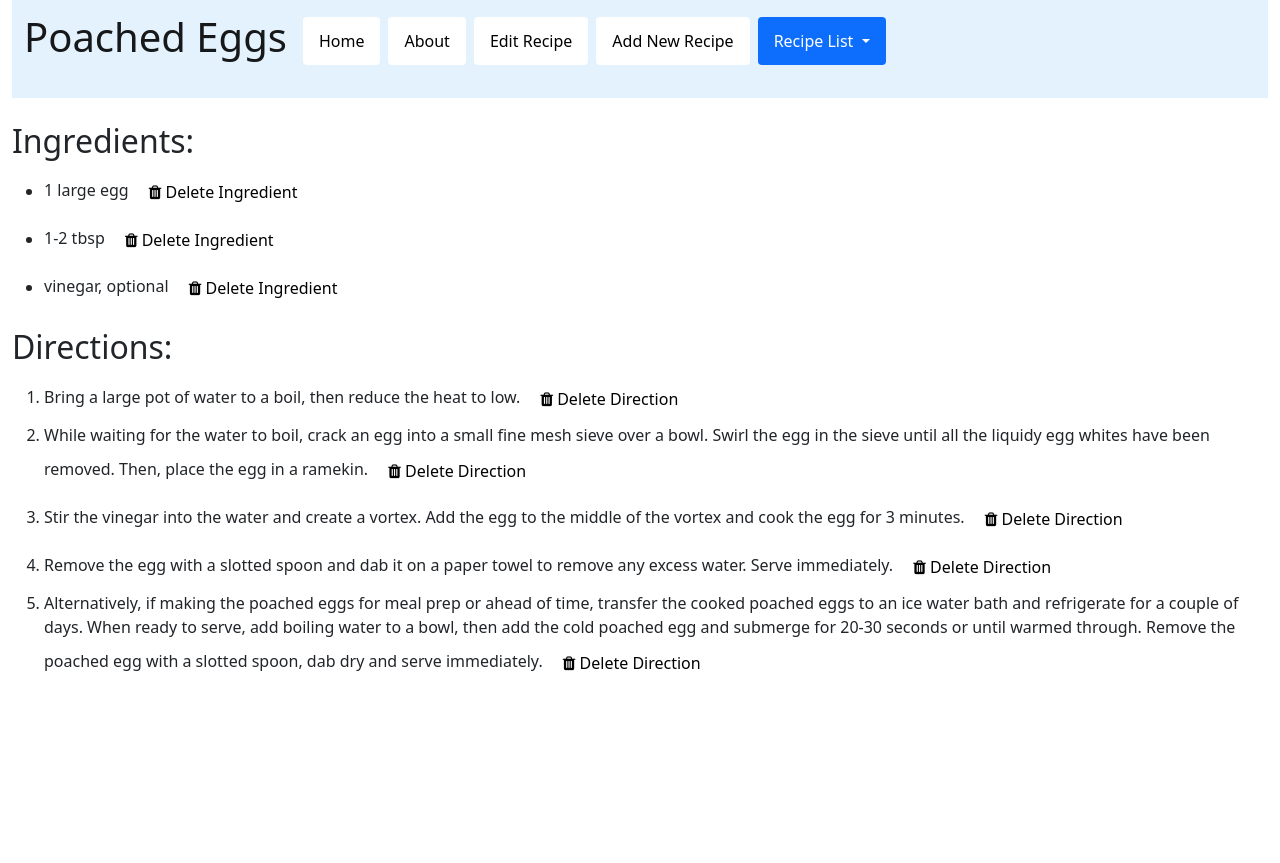
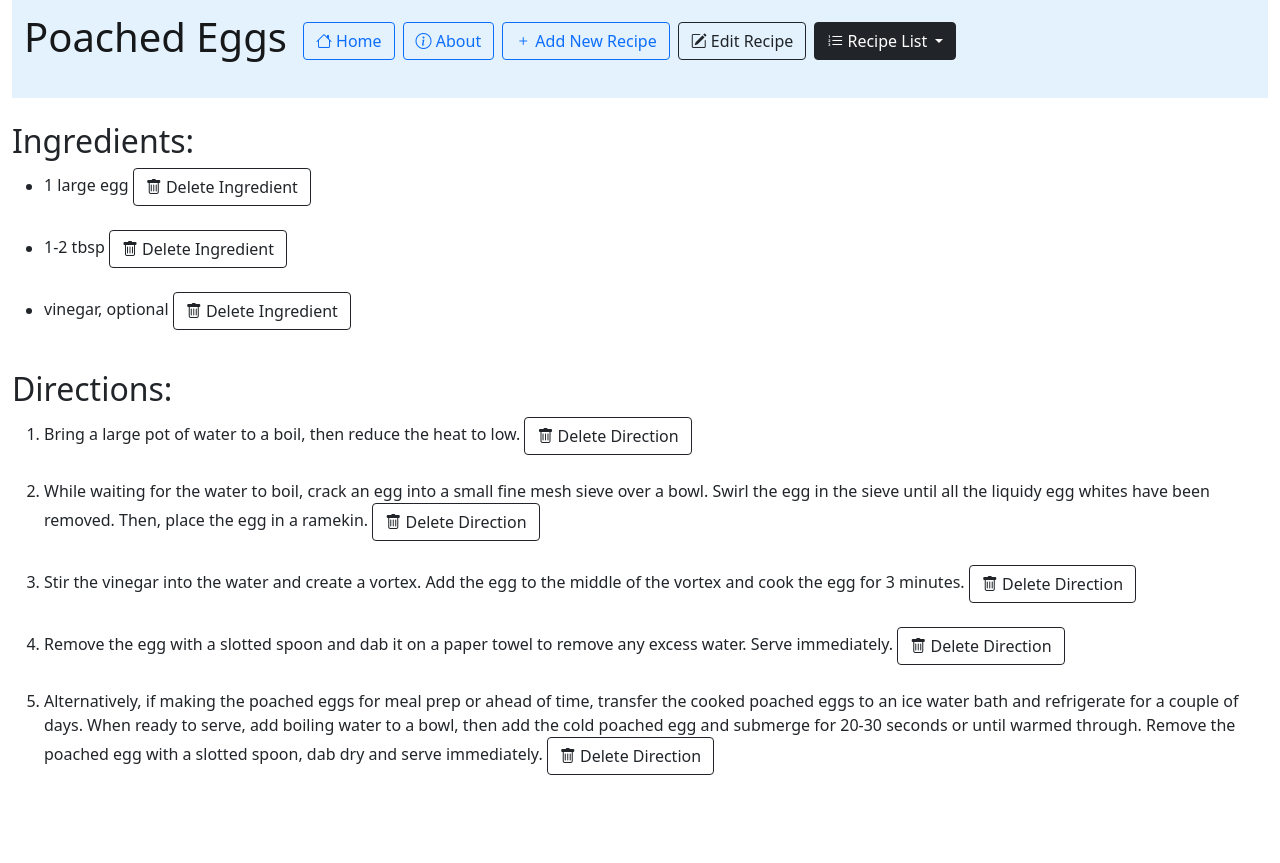
Before and after one commit to bluairis/Recipe_App, a Django app: page /recipe_app/145/ in a window 1280 px wide. Before the commit the page ends 671 px from the top, so only its background shows below. Run offline with Django 3.2, Linux system fonts and the light colour scheme; data comes from the database, SQL or seed files in the repository; both versions use the stored data as it was after the commit.

Commit message:
added some icons

```diff
--- a/recipe_app/templates/recipe_app/recipe_page.html
+++ b/recipe_app/templates/recipe_app/recipe_page.html
@@ -1,43 +1,26 @@
 {% extends "recipe_app/base.html" %}
 {% block content %}
-
-<style>
-.btn {
-  background-color: white;
-  border: none;
-  color: black;
-  padding: 12px 16px;
-  font-size: 16px;
-  cursor: pointer;
-}
-
-/* Darker background on mouse-over */
-.btn:hover {
-  background-color: gray;
-}
-</style>
-
-<link rel="stylesheet" href="https://cdnjs.cloudflare.com/ajax/libs/font-awesome/4.7.0/css/font-awesome.min.css">
 
 <div class="container-fluid">
 <nav class="navbar navbar-light" style="background-color: #e3f2fd;">
   <form class="container-fluid justify-content-start">
     <a class="navbar-brand" ><h1>{{ recipe.recipe_name }}</h1></a>
-    <a class="btn btn-outline-primary me-2" type="button" href="/recipe_app">Home</a>
-    <a class="btn btn-outline-primary me-2" type="button" href="/recipe_app/about">About</a>
-    <a class="btn btn-outline-primary me-2" type="button" href="/recipe_app/{{ recipe.id }}/edit_recipe">Edit Recipe</a>
-    <a class="btn btn-outline-primary me-2" type="button" href="/recipe_app/add">Add New Recipe</a>
+    <a class="btn btn-outline-primary me-2" type="button" href="/recipe_app"><i class="bi bi-house"></i> Home</a>
+    <a class="btn btn-outline-primary me-2" type="button" href="/recipe_app/about"><i class="bi bi-info-circle"></i> About</a>
+    <a class="btn btn-outline-primary me-2" type="button" href="/recipe_app/add"><i class="bi bi-plus"></i> Add New Recipe</a>
+    <a class="btn btn-outline-dark me-2" type="button" href="/recipe_app/{{ recipe.id }}/edit_recipe"><i class="bi bi-pencil-square"></i> Edit Recipe</a>
 
     <div class="dropdown">
-        <button class="btn btn-outline-primary me-2 active dropdown-toggle" type="button" id="dropdownMenuButton2" data-bs-toggle="dropdown" aria-expanded="false">
-            Recipe List
+        <button class="btn btn-outline-dark me-2 active dropdown-toggle" type="button" id="dropdownMenuButton2" data-bs-toggle="dropdown" aria-expanded="false">
+            <i class="bi bi-list-ol"></i> Recipe List
         </button>
 
-          <ul class="dropdown-menu dropdown-menu-light" aria-labelledby="dropdownMenuButton2">
+          <ol class="dropdown-menu dropdown-menu-light" aria-labelledby="dropdownMenuButton2">
+          <ol>
           {% for recipe in latest_recipe_list %}
             <li><a class="dropdown-item" href="/recipe_app/{{ recipe.id }}">{{ recipe.recipe_name }}</a></li>
           {% endfor %}
-          </ul>
+          </ol>
 
     </div>
 
@@ -52,7 +35,8 @@
     <h2> Ingredients: </h2>
     <ul>{% for ingredient in recipe.ingredient_set.all %}
         <li>{{ ingredient.ingredient_name }}
-        <a href="{% url 'recipe_app:delete_ingredient' recipe.id ingredient.id %}"><button class="btn"><i class="fa fa-trash"></i>  Delete Ingredient</button></a></li>
+        <a href="{% url 'recipe_app:delete_ingredient' recipe.id ingredient.id %}"><button class="btn btn-outline-dark" type="button"><i class="bi bi-trash"></i> Delete Ingredient</button></a></li>
+        <br>
     {% endfor %}</ul>
 
 {% else %}
@@ -64,7 +48,8 @@
 <h2> Directions: </h2>
 <ol>{% for direction in recipe.direction_set.all %}
     <li>{{ direction.step }}
-    <a href="{% url 'recipe_app:delete_direction' recipe.id direction.id %}"><button class="btn"><i class="fa fa-trash"></i>  Delete Direction</button></a></li>
+    <a href="{% url 'recipe_app:delete_direction' recipe.id direction.id %}"><button class="btn btn-outline-dark" type="button"><i class="bi bi-trash"></i> Delete Direction</button></a></li>
+    <br>
 {% endfor %}</ol>
 
 {% else %}
```
Also changed, not shown: recipe_app/templates/recipe_app/index.html (+14 -13 lines), db.sqlite3.
